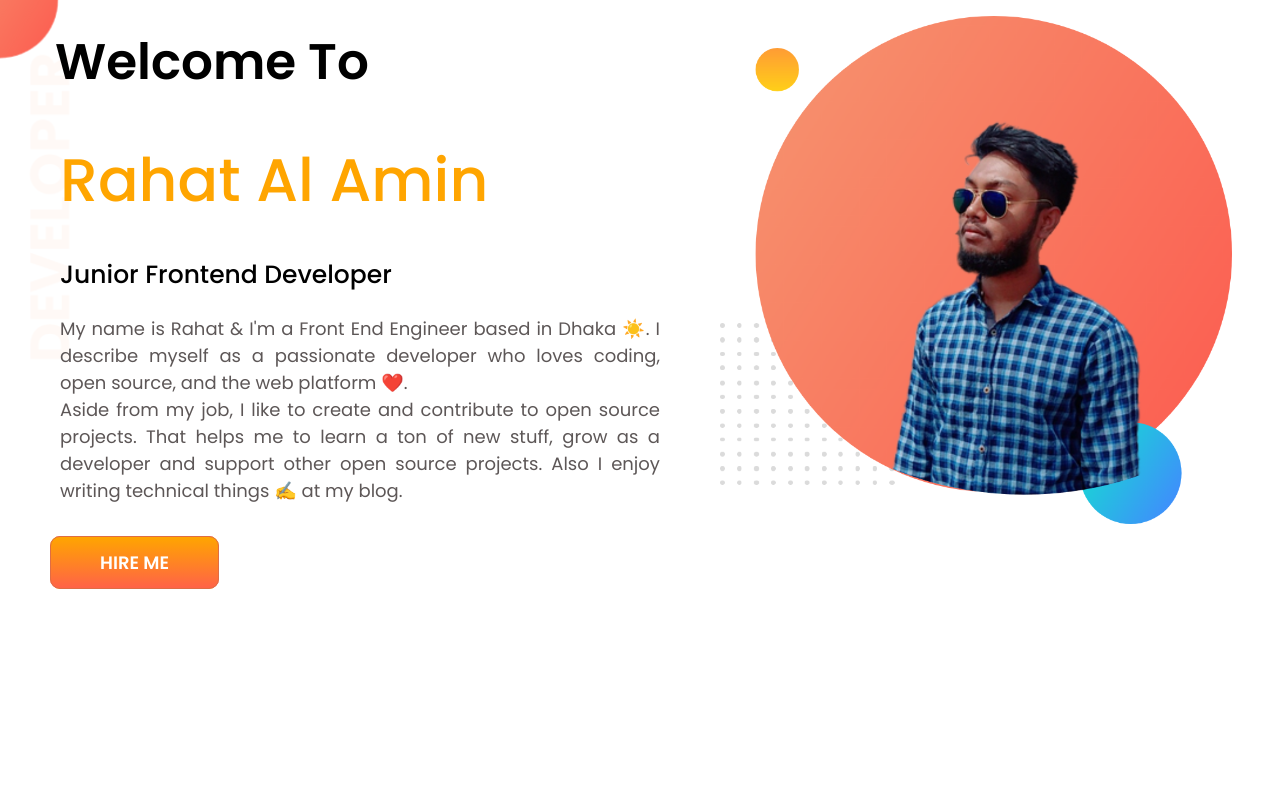
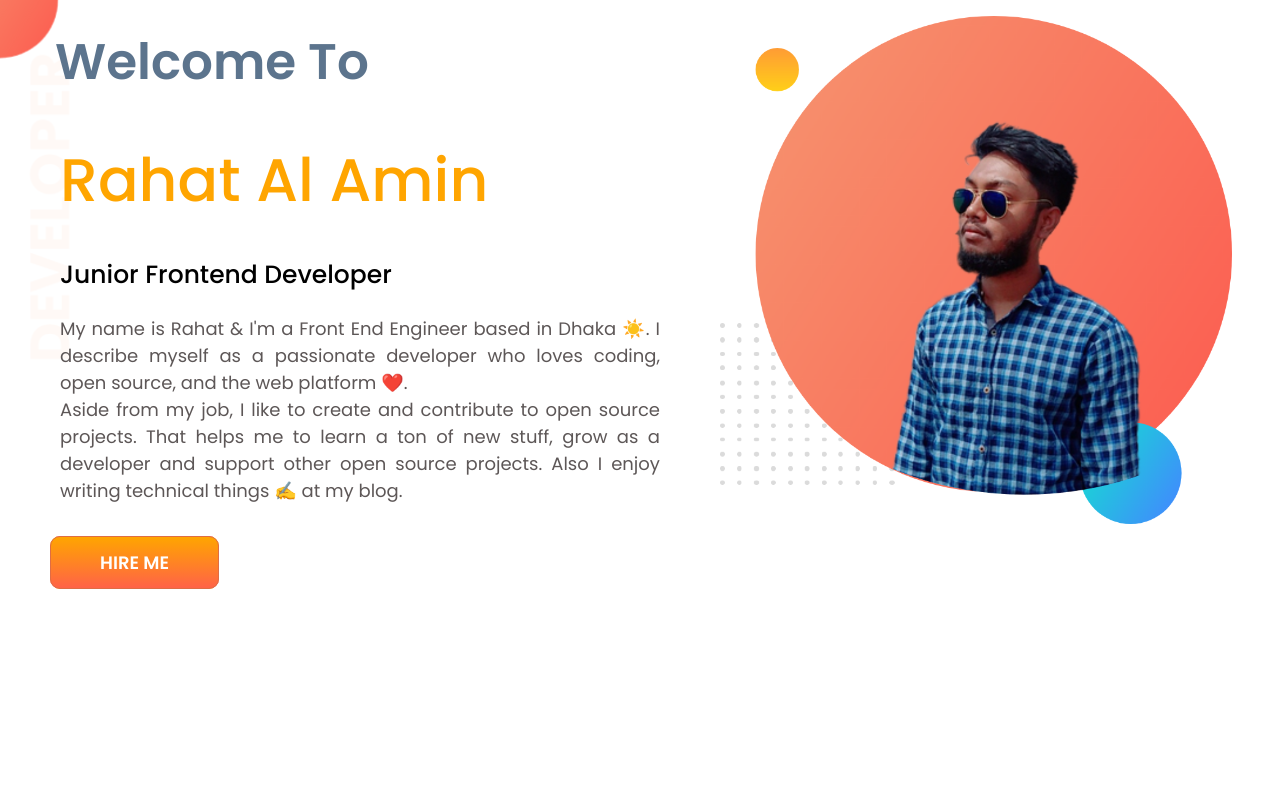
Before and after one commit to Rahat33/developer-portfolio, a plain HTML site: page index.html in a window 1280 px wide. Shown: the top 788 px of the page. Drawn offline with Linux system fonts and the light colour scheme.

Commit message:
color updated

```diff
--- a/style.css
+++ b/style.css
@@ -31,6 +31,7 @@ h1 {
     margin: 15px;
     font-weight: 600;
     padding: 10px 40px;
+    color: rgb(92, 116, 141);
 }
 
 h2 {
```
